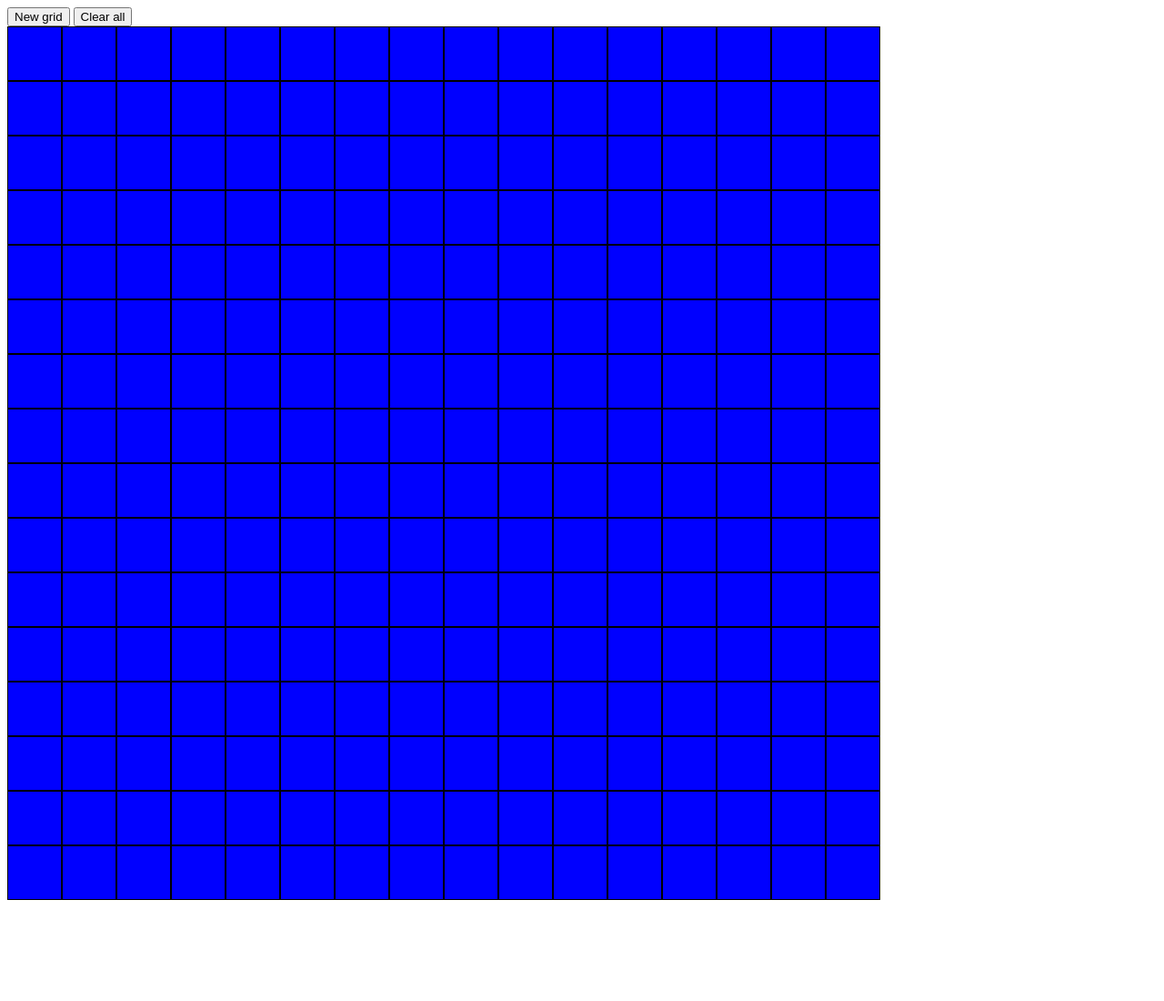
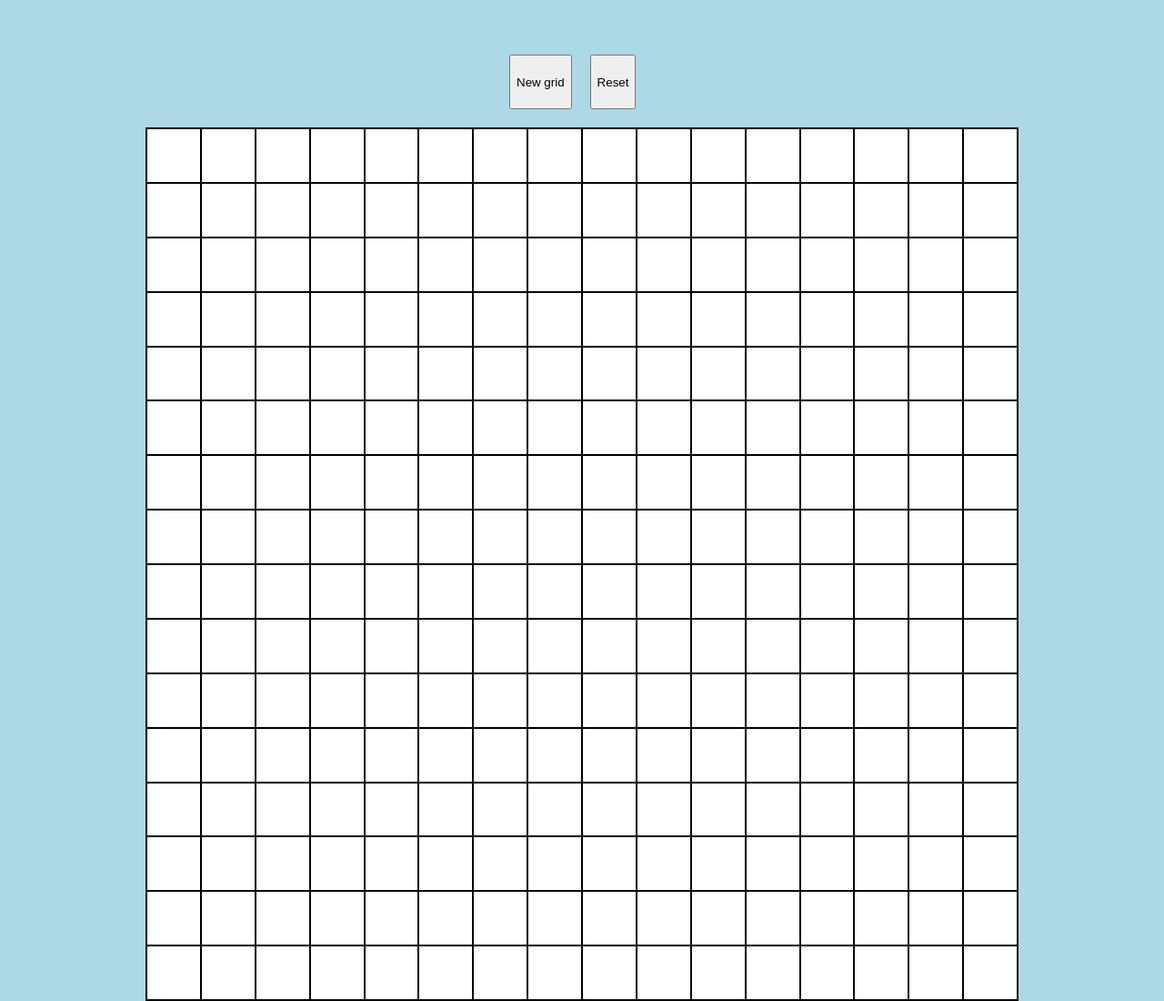
Before and after one commit to Debopri-yo/Etch-a-Sketch, a plain HTML site: page index.html in a window 1280 px wide. Shown: the whole page at 91% size. Before the commit the page ends 997 px from the top, so only its background shows below. Drawn offline with Linux system fonts and the light colour scheme.

Commit message:
put the canva at center and make the buttons bigger

```diff
--- a/index.html
+++ b/index.html
@@ -12,12 +12,12 @@
         <meta name="viewport" content="width=device-width, initial-scale=1">
         <link rel="stylesheet" href="styles.css">
     </head>
-    <body>
-        <!--[if lt IE 7]>
-            <p class="browsehappy">You are using an <strong>outdated</strong> browser. Please <a href="#">upgrade your browser</a> to improve your experience.</p>
-        <![endif]-->
-        <button id="btn">New grid</button>
-        <button id="clr-btn">Clear all</button>
+    <body style="background-color: lightblue;">
+       <div class="buttons">
+         <button id="btn">New grid</button>
+         <button id="clr-btn">Reset</button>
+         </div>
+
         <div id="container">
         </div>
         <script src="script.js" async defer></script>
--- a/script.js
+++ b/script.js
@@ -7,10 +7,13 @@ function makeboxes(n){
         box.className='cell';
         box.style.width = `calc(100% / ${n})`;
         box.style.height = `calc(100% / ${n})`;
+        box.dataset.darkness=0;
 
         box.addEventListener("mouseover", function () {
           const randomColor=generateRandomRGBColor();
           box.style.backgroundColor = randomColor;
+          box.dataset.basecolor=randomColor;
+          box.dataset.darkness = Number(box.dataset.darkness) + 1;
         });
 
         container.appendChild(box);
--- a/styles.css
+++ b/styles.css
@@ -1,15 +1,30 @@
 #container {
     width: 960px;
     height: 960px;
-    background-color: red;
+    background-color: white;
     display: flex;
     flex-wrap: wrap;
-
+    border: 1px solid black;
 }
-*{
+* {
     box-sizing: border-box;
 }
-.cell{
-    background-color: blue;
-    border: 1px solid black;
+.cell {
+    background-color: white;
+   border: 1px solid black;
 }
+body {
+    display: flex;
+    justify-content: center;
+    padding-top: 40px;
+    margin: 0;
+  flex-direction: column;
+  align-items: center;
+}
+.buttons{
+  height:100px;
+  width: 200px;
+  padding: 20px;
+  display:flex;
+  gap: 20px;
+}
```
